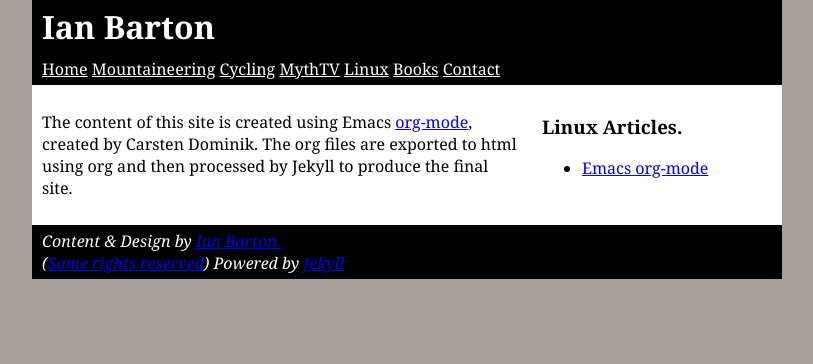
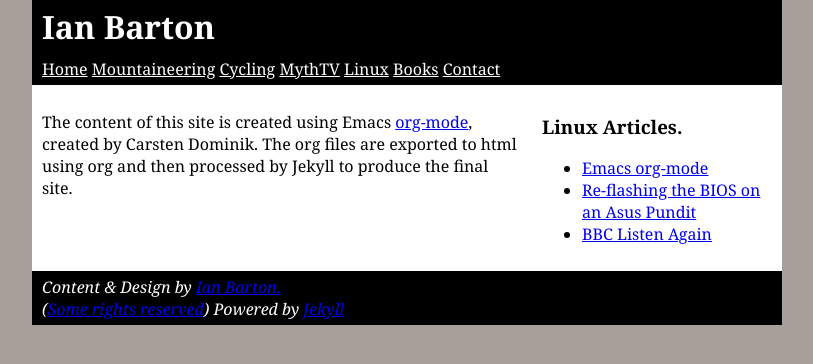
Before and after one commit to geekinthesticks/ianbarton, a Jekyll site: the page built from jekyll/linux/orgmode.html, in a window 1280 px wide. Shown: the top 364 px of the page, without its empty margins (233-1046 px from the left). Built offline with Jekyll 4.4.1, drawn with Linux system fonts in a browser that asks for light colours; Markdown is read by kramdown in place of the engine named in the settings.

Commit message:
Updated Linux sidebar. Changed _config.yml to publish to _site.

```diff
--- a/jekyll/_config.yml
+++ b/jekyll/_config.yml
@@ -1,5 +1,5 @@
 auto:        false
-destination: /var/www
+destination: _site
 permalink:   pretty
 pygments:    true
 markdown:    maruku
--- a/jekyll/_includes/sidebar_linux.html
+++ b/jekyll/_includes/sidebar_linux.html
@@ -2,4 +2,7 @@
     <h3>Linux Articles.</h3>
     <ul>
       <li><a href="/linux/orgmode.html">Emacs org-mode</a></li>
+      <li><a href="/linux/asus_pundit_bios.html">Re-flashing the BIOS
+      on an Asus Pundit</a></li>
+      <li><a href="/linux/listen_again.html">BBC Listen Again</a></li>
     </ul>
```
